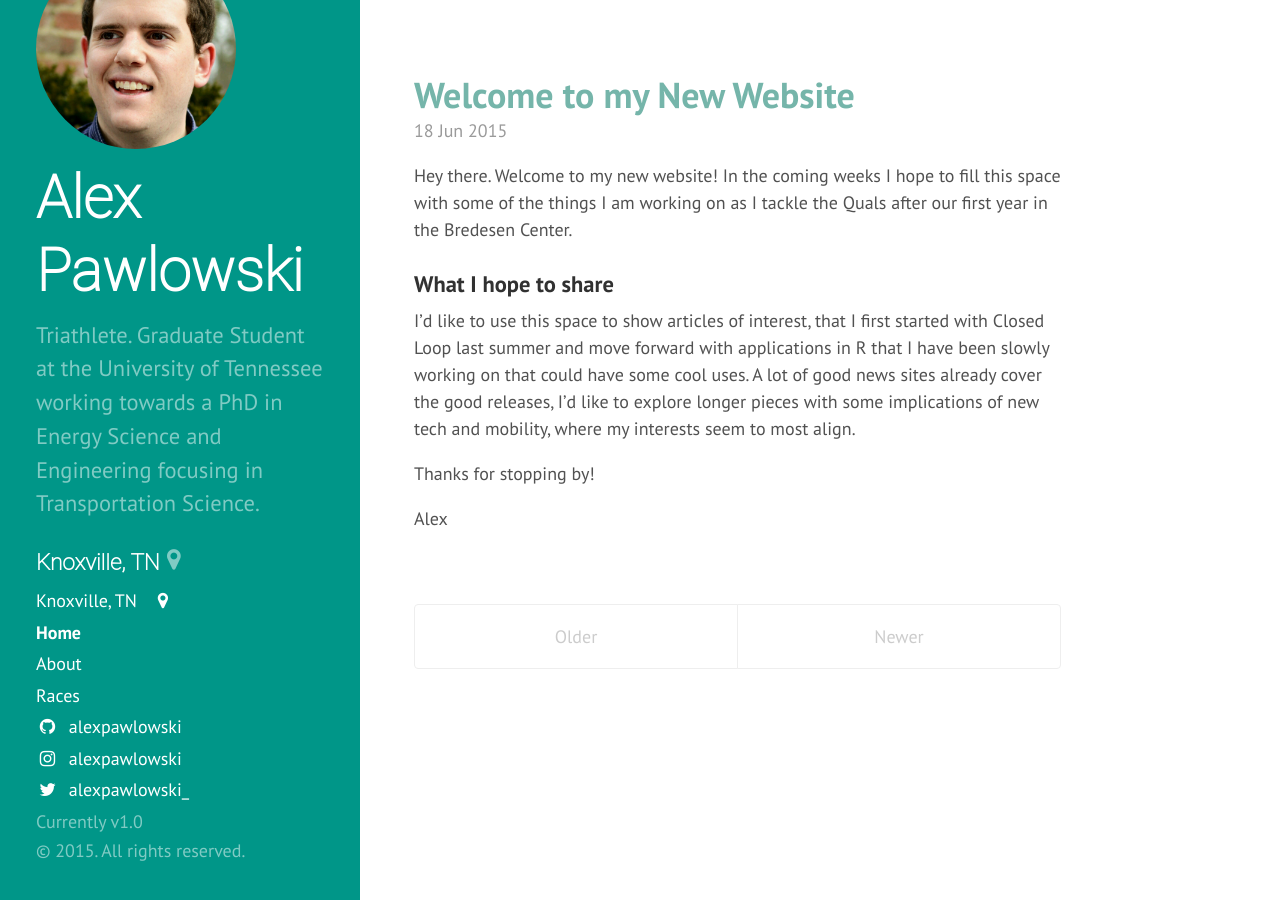
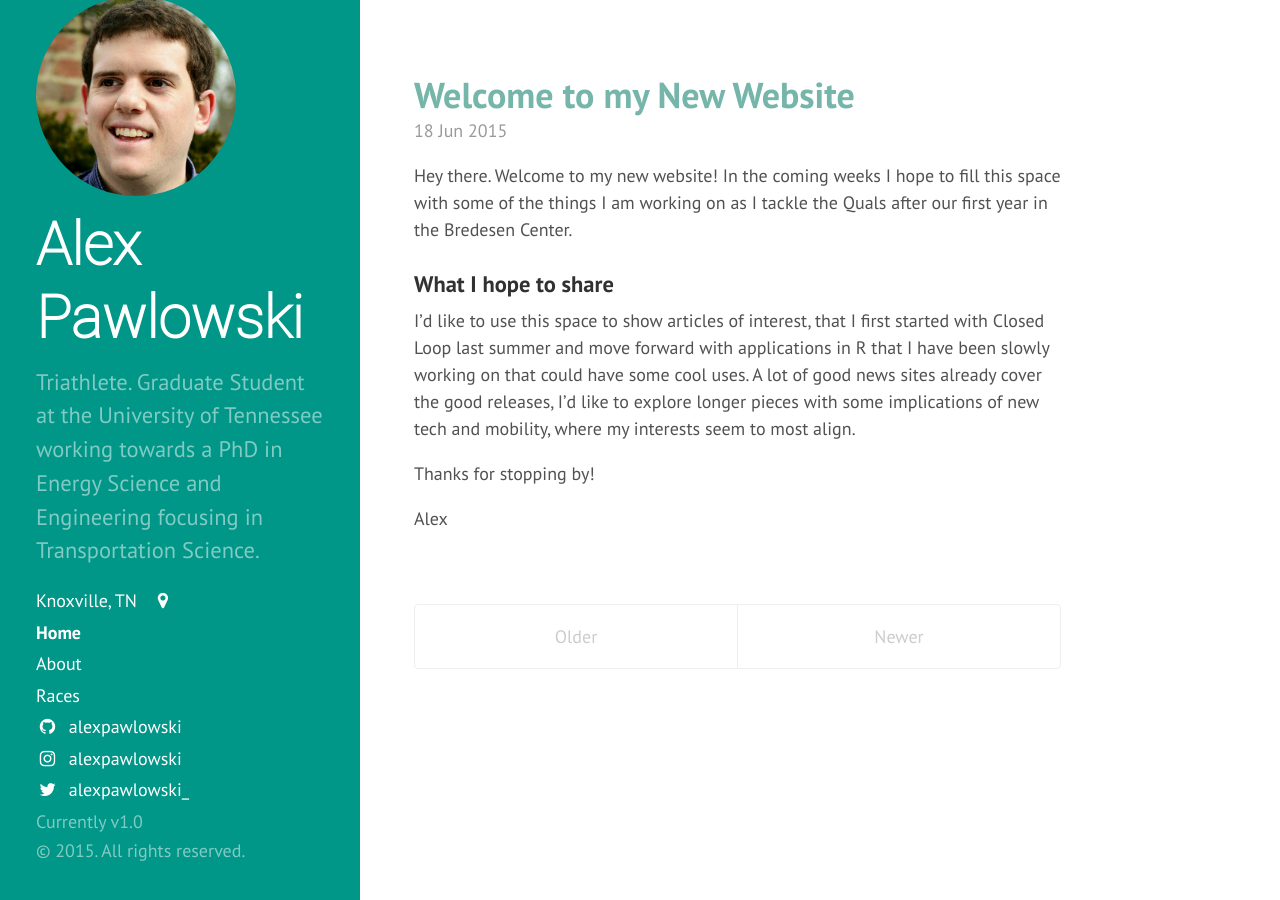
Before and after one commit to alexpawlowski/alexpawlowski.github.io, a Jekyll site: the page built from index.html, in a window 1280 px wide. Built offline with Jekyll 4.4.1, drawn with Linux system fonts in a browser that asks for light colours; nearby versions of some CDN libraries; Markdown is read by kramdown in place of the engine named in the settings; the list of posts is cut into pages by our own code.

Commit message:
Update again

```diff
--- a/_includes/sidebar.html
+++ b/_includes/sidebar.html
@@ -10,9 +10,6 @@
         </a>
       </h1>
       <p class="lead">{{ site.description }}</p>
-    </div>
-    <div class="sidebar-location">
-      <h5>{{site.location}}</h5><i class="fa fa-map-marker fa-lg"></i>
     </div>
     <nav class="sidebar-nav">
       <a class="sidebar-nav-item" href="https://www.google.com/maps/place/Knoxville,+TN">Knoxville, TN &nbsp; <i class="fa fa-map-marker fa-fw"></i></a>
```
